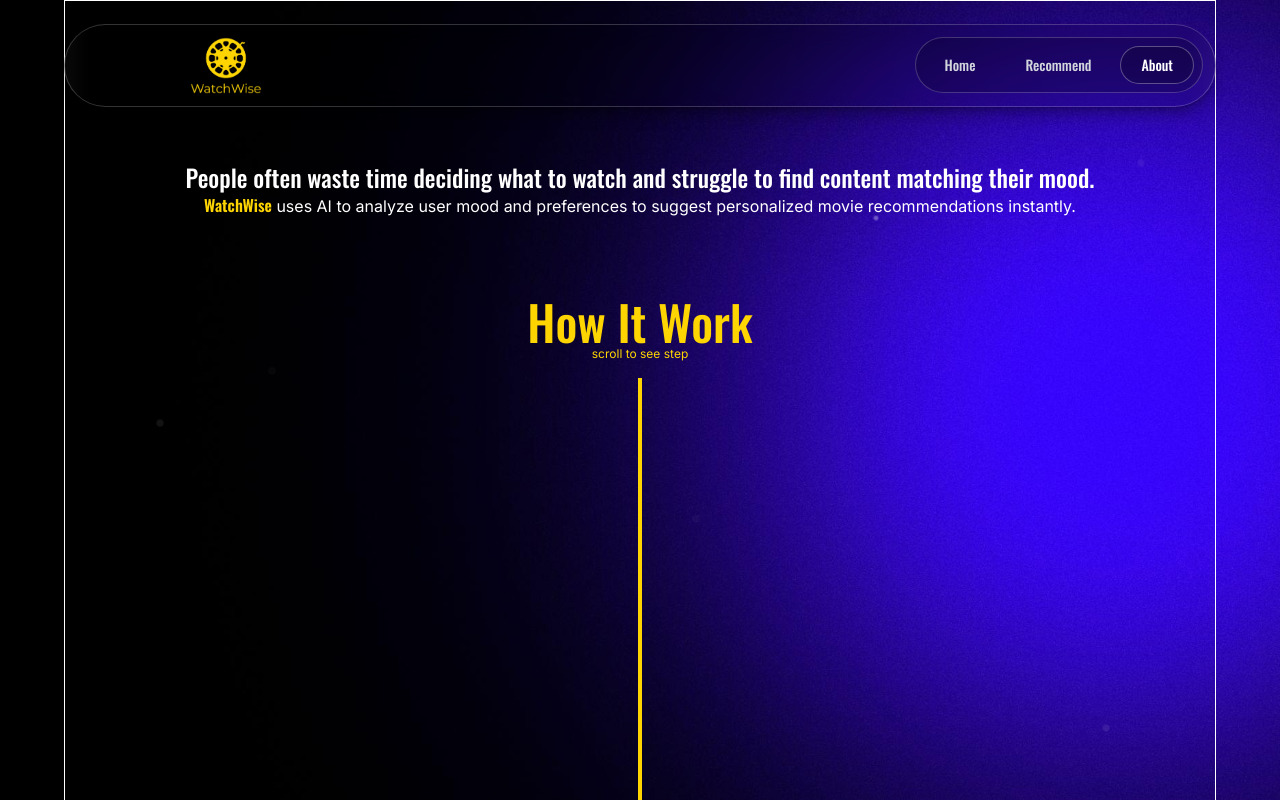
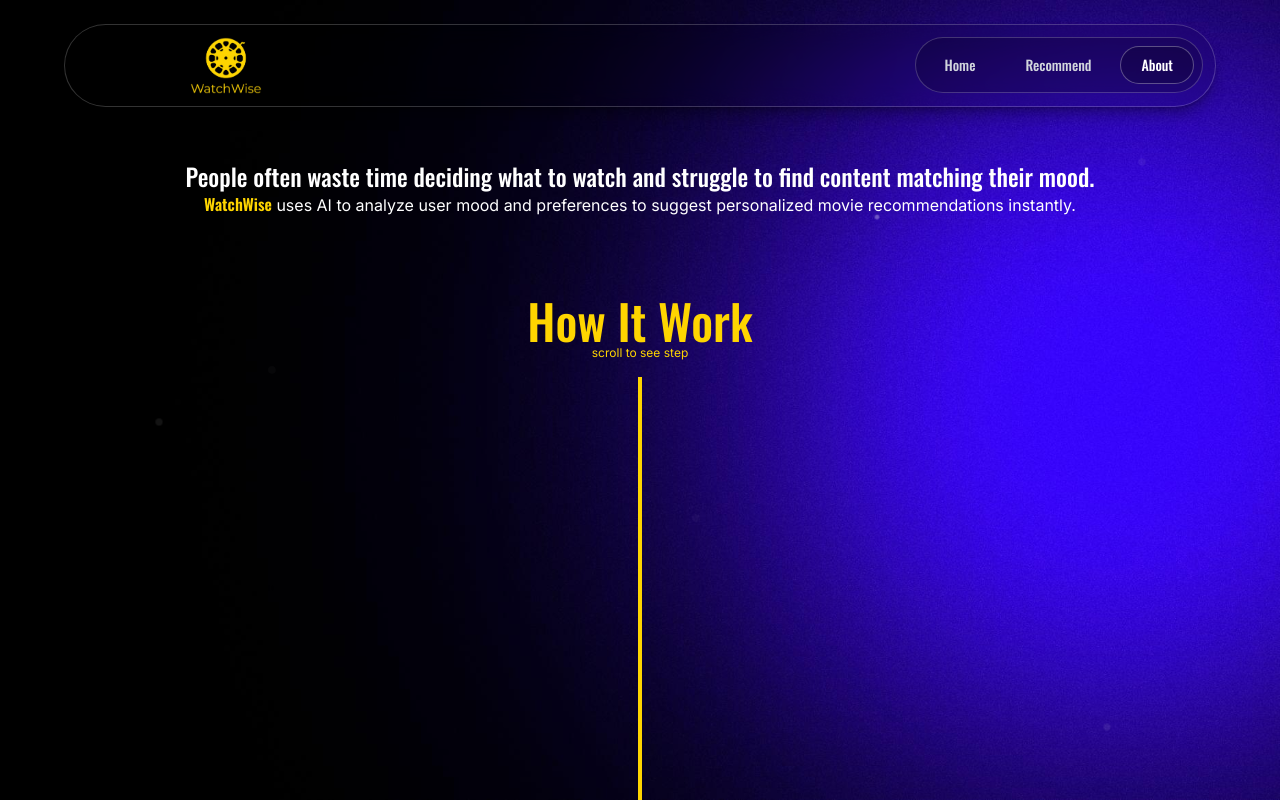
Before and after one commit to Garvit-Goyal29/WatchWise, a React (Vite) app in the folder frontend/: page /about in a window 1280 px wide. Shown: the top 800 px of the page. Built offline with nearby package versions, Linux system fonts and the light colour scheme; no server answers.

Commit message:
border in about

```diff
--- a/frontend/src/component/About.jsx
+++ b/frontend/src/component/About.jsx
@@ -22,7 +22,7 @@ function About() {
           className="absolute inset-0 bg-cover bg-center bg-fixed"
           style={{ backgroundImage: `url(${bg})` }}
         />
-        <div className="relative z-10 text-white pt-[20vh] w-[90%] min-h-screen flex flex-col justify-start items-start m-auto border">
+        <div className="relative z-10 text-white pt-[20vh] w-[90%] min-h-screen flex flex-col justify-start items-start m-auto">
           <Particles />
           <div className='text-center w-full'>
             <h1 className='text-2xl font-heading'>People often waste time deciding what to watch and struggle to find content matching their mood.</h1>
```
